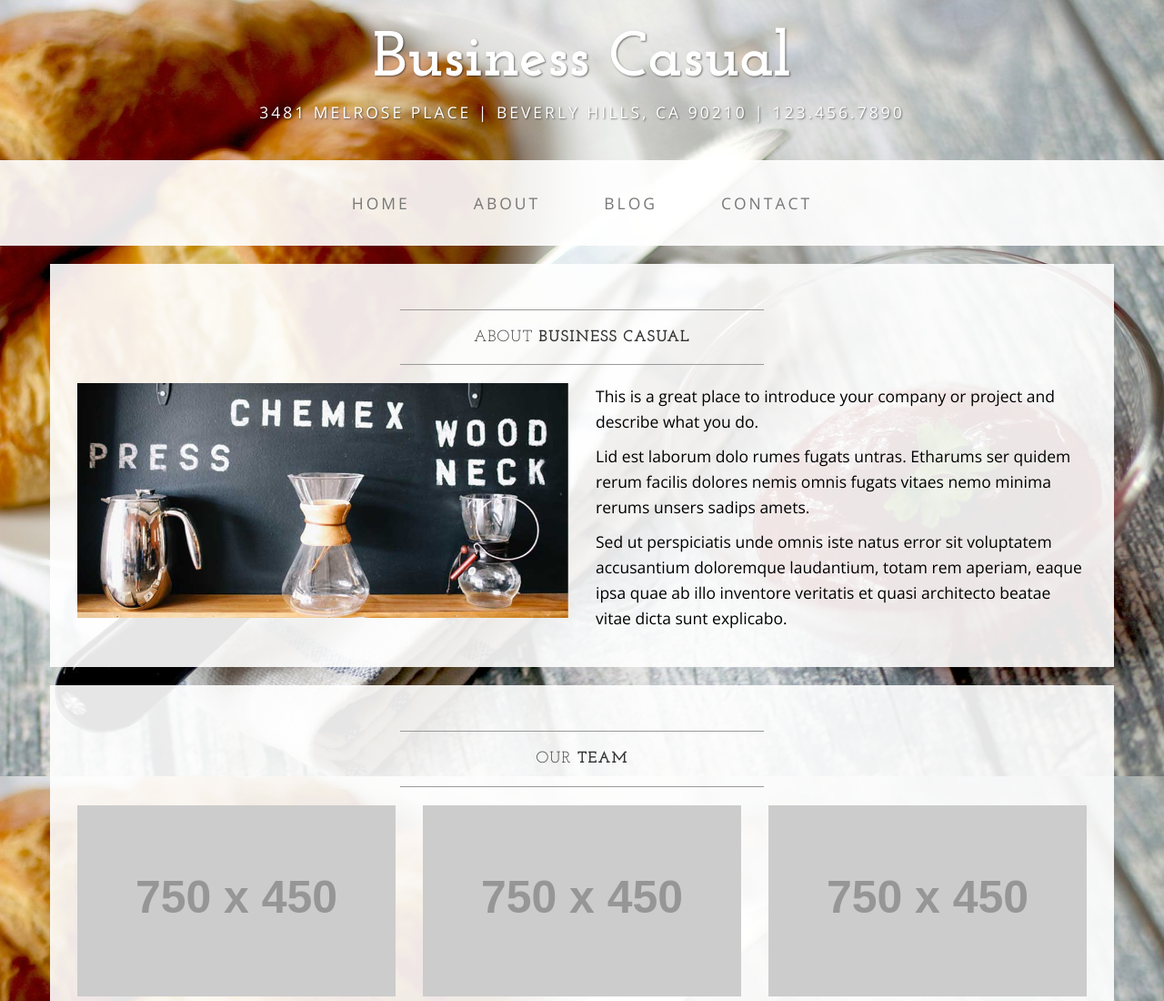
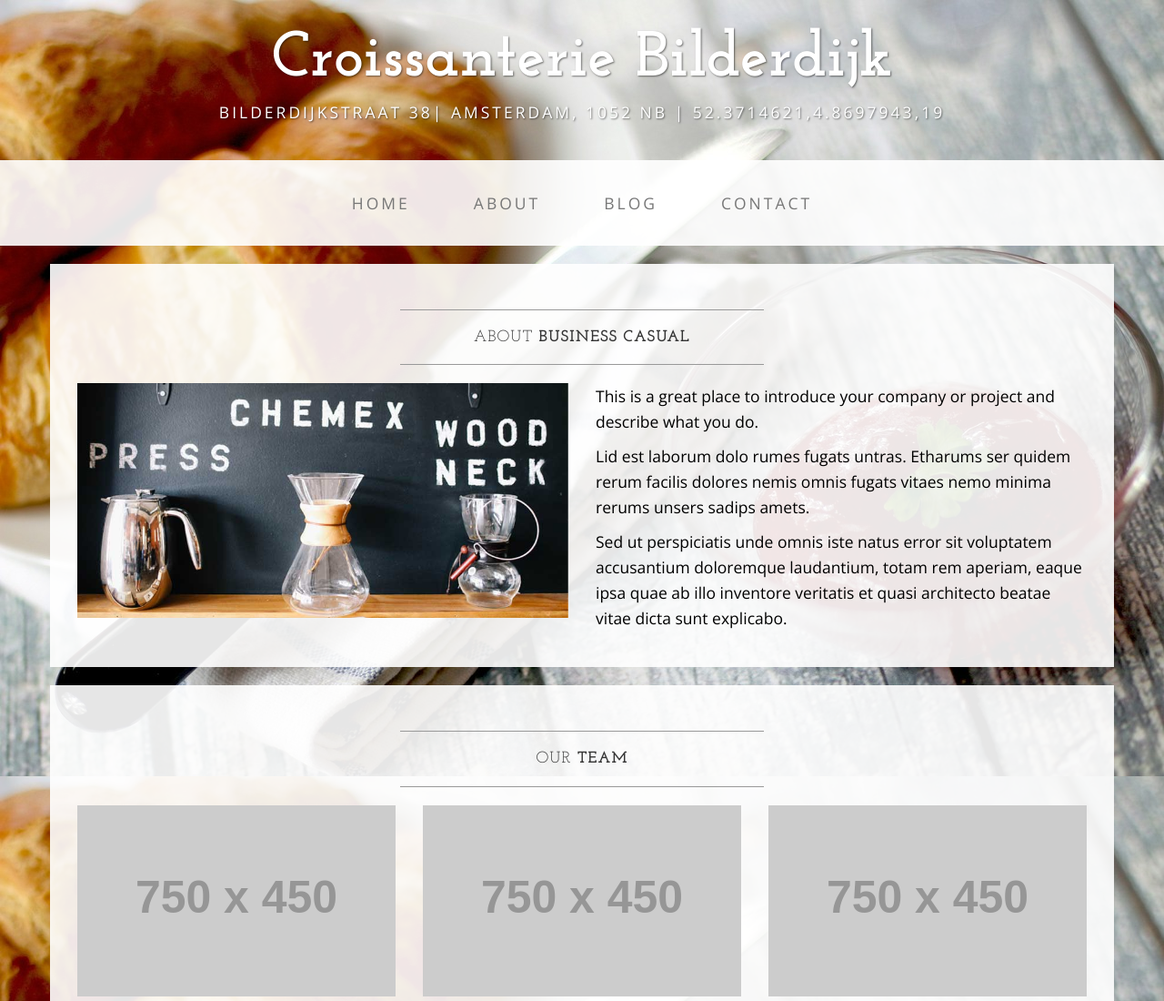
Before and after one commit to YoussefOuirini/CroissanterieBilderdijk, a plain HTML site: page about.html in a window 1280 px wide. Shown: the top 1100 px of the page at 91% size. Drawn offline with nearby package versions, Linux system fonts and the light colour scheme; placeholder pictures from the web are drawn by us.

Commit message:
Changed more pictures and about.html

```diff
--- a/about.html
+++ b/about.html
@@ -9,7 +9,7 @@
     <meta name="description" content="">
     <meta name="author" content="">
 
-    <title>About - Business Casual - Start Bootstrap Theme</title>
+    <title>Croissanterie Bilderdijk</title>
 
     <!-- Bootstrap Core CSS -->
     <link href="css/bootstrap.min.css" rel="stylesheet">
@@ -32,8 +32,8 @@
 
 <body>
 
-    <div class="brand">Business Casual</div>
-    <div class="address-bar">3481 Melrose Place | Beverly Hills, CA 90210 | 123.456.7890</div>
+    <div class="brand">Croissanterie Bilderdijk</div>
+    <div class="address-bar">Bilderdijkstraat 38| Amsterdam, 1052 NB | 52.3714621,4.8697943,19</div>
 
     <!-- Navigation -->
     <nav class="navbar navbar-default" role="navigation">
```
Also changed, not shown: photos/Cheese.jpg (added), photos/Naturel.jpg (added), photos/Pudding.jpg (added), photos/Unbaken.jpg (added), photos/sweets.jpg (added), photos/tea.jpg (added), photos/toonbank.jpg (added).
